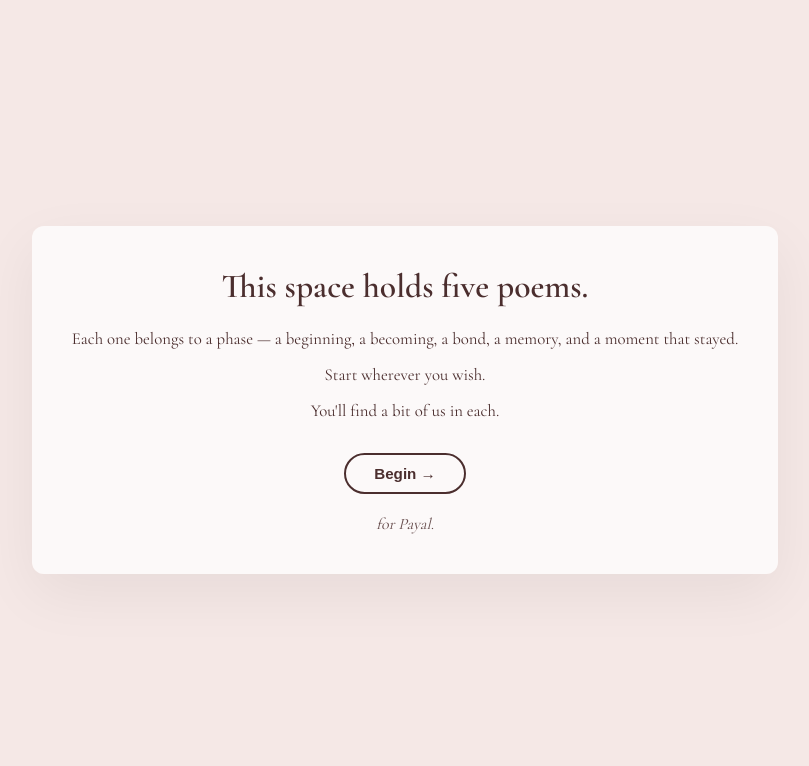
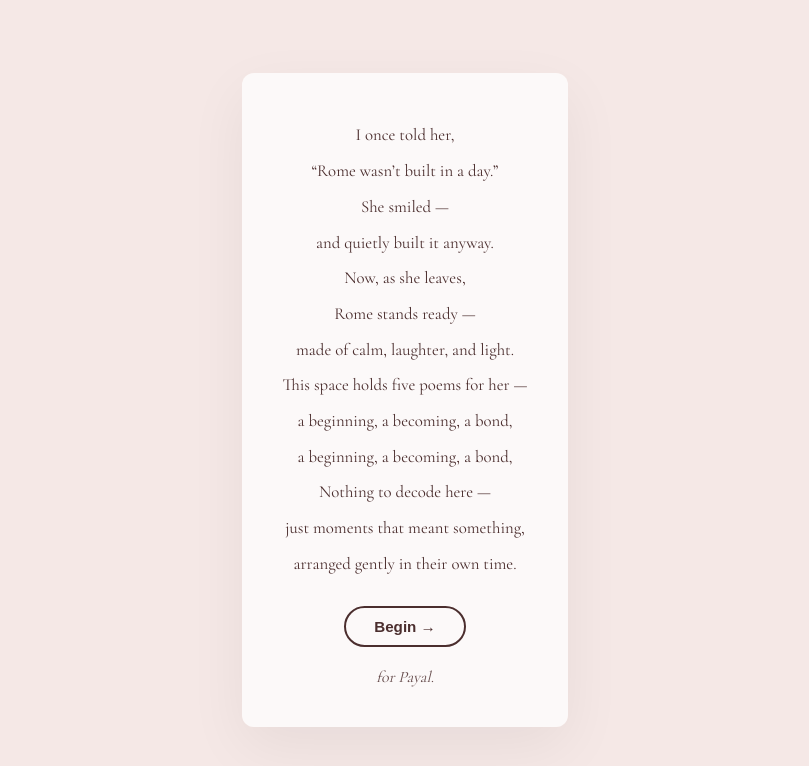
Before and after one commit to tabhinav729-stack/the-four-phases-of-knowing-you, a plain HTML site: page index.html in a window 1280 px wide. Shown: the top 766 px of the page, without its empty margins (235-1044 px from the left). Drawn offline with nearby package versions, Linux system fonts and the light colour scheme.

Commit message:
Update index.html

```diff
--- a/index.html
+++ b/index.html
@@ -174,10 +174,23 @@
 <!-- INTRO -->
 <section id="intro" class="active">
   <div class="card">
-    <h1>This space holds five poems.</h1>
-    <div class="line">Each one belongs to a phase — a beginning, a becoming, a bond, a memory, and a moment that stayed.</div>
-    <div class="line">Start wherever you wish.</div>
-    <div class="line">You'll find a bit of us in each.</div>
+    <div class="line">I once told her,</div>
+    <div class="line">“Rome wasn’t built in a day.”</div>
+    <div class="line">  </div>
+    <div class="line">She smiled —</div>
+    <div class="line">and quietly built it anyway.</div>
+    <div class="line">  </div>
+    <div class="line">Now, as she leaves,</div>
+    <div class="line">Rome stands ready —</div>
+    <div class="line">made of calm, laughter, and light.</div>
+    <div class="line">  </div>
+    <div class="line">This space holds five poems for her —</div>
+    <div class="line">a beginning, a becoming, a bond,</div>
+    <div class="line">a beginning, a becoming, a bond,</div>
+    <div class="line">  </div>
+    <div class="line">Nothing to decode here —</div>
+    <div class="line">just moments that meant something,</div>
+    <div class="line">arranged gently in their own time.</div>
     <button class="begin" onclick="goTo('menu')">Begin →</button>
     <div class="signature">for Payal.</div>
   </div>
```
